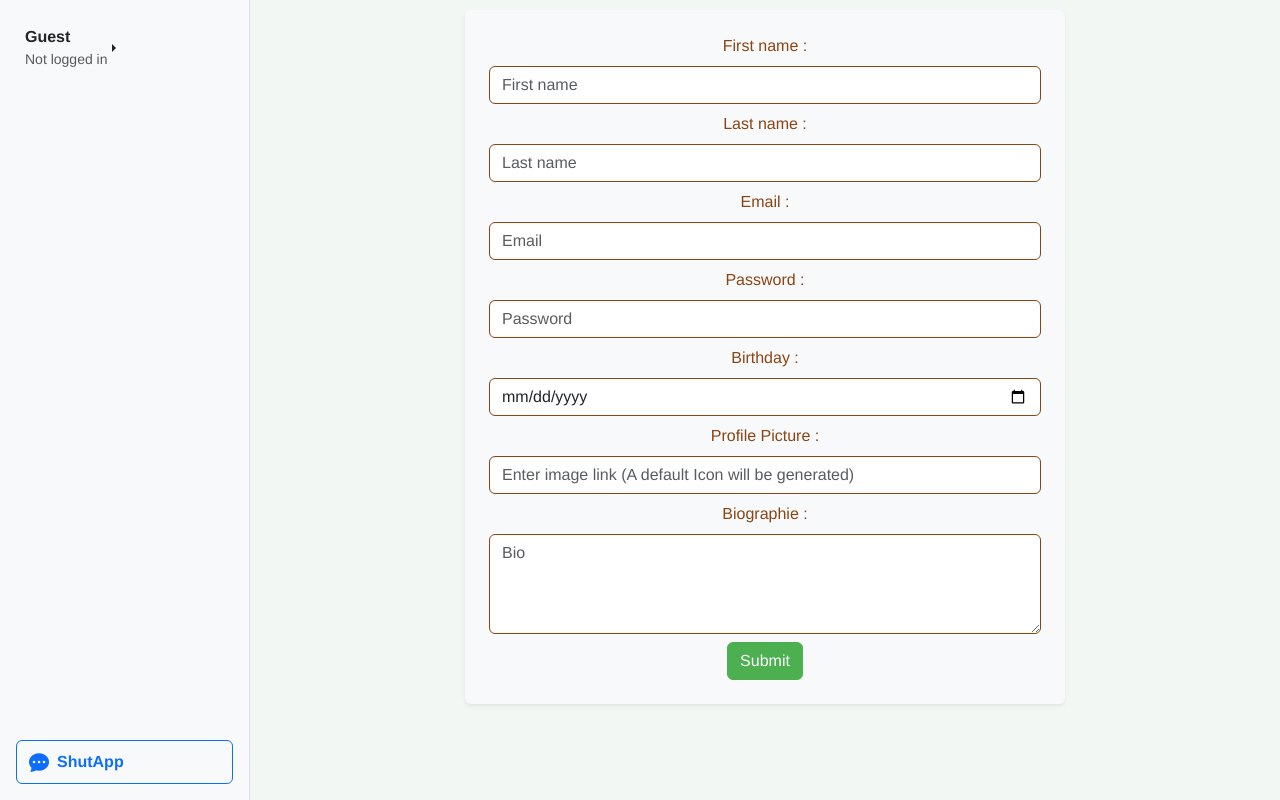
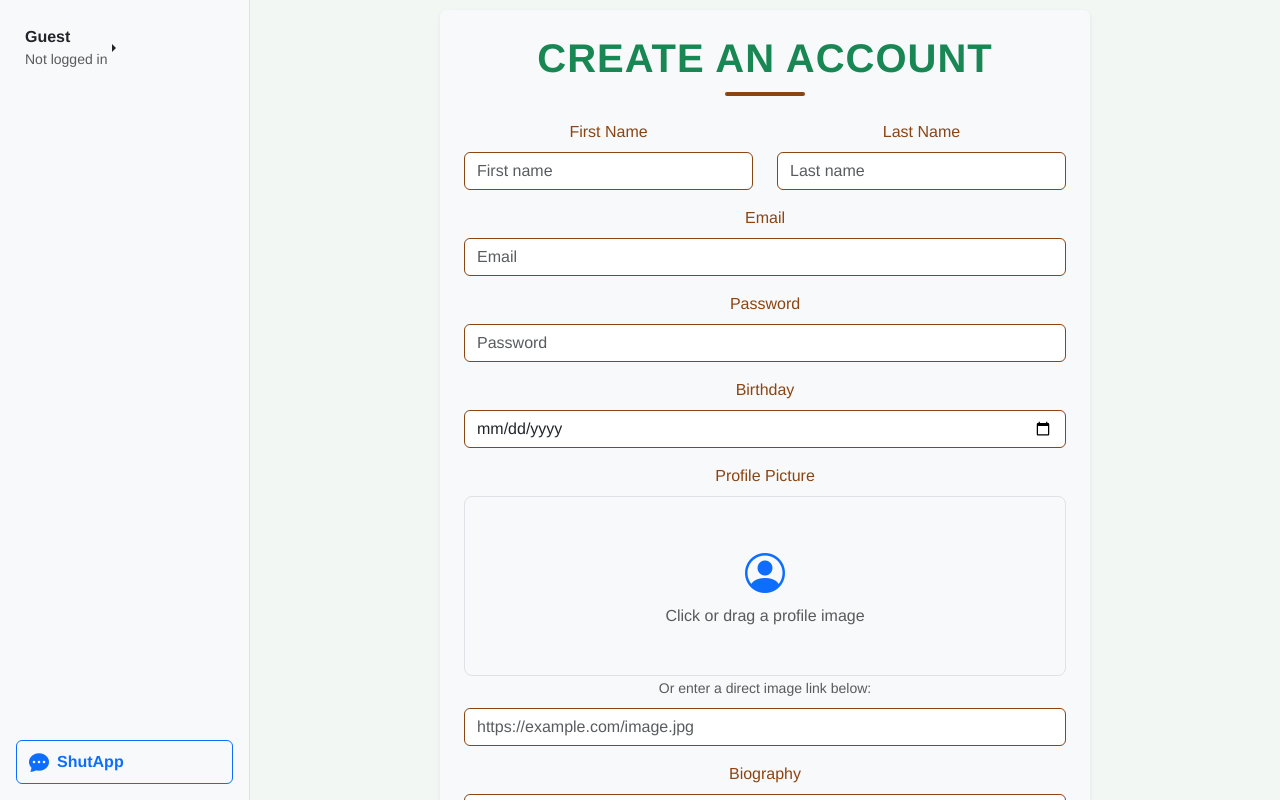
Before and after one commit to akito-sama/Chat-App, a Vue app: page /register in a window 1280 px wide. Built offline with nearby package versions, Linux system fonts and the light colour scheme; no server answers.

Commit message:
Image Upload Update

```diff
--- a/src/components/AuthBar.vue
+++ b/src/components/AuthBar.vue
@@ -45,7 +45,7 @@
       </ul>
     </div>
 
-    <!-- Notifications -->
+    <!-- Notifications
     <router-link
       v-if="logged_in"
       to="/notifs"
@@ -54,7 +54,7 @@
       title="Notifications"
     >
       <i class="bi bi-bell fs-5"></i>
-    </router-link>
+    </router-link> -->
 
     <!-- Spacer -->
     <div class="flex-grow-1"></div>
--- a/src/views/CreateGroup.vue
+++ b/src/views/CreateGroup.vue
@@ -30,11 +30,10 @@
       <div class="mb-3">
         <label class="form-label">Group Image</label>
         <div
-          class="border p-3 d-flex justify-content-center align-items-center"
+          class="upload-box border rounded-3 p-3 text-center position-relative"
           @dragover.prevent
           @drop="handleFileDrop"
           @click="triggerFileInput"
-          style="cursor: pointer; min-height: 150px"
         >
           <input
             type="file"
@@ -42,16 +41,27 @@
             class="d-none"
             @change="handleFileSelect"
           />
-          <span v-if="!groupPDP.value"
-            >Drag & Drop or Click to Upload Image</span
-          >
-          <img
-            v-if="groupPDP.value"
-            :src="groupPDP.value"
-            alt="Group Image"
-            class="img-fluid"
-            style="max-width: 100%; max-height: 150px; object-fit: cover"
-          />
+
+          <div v-if="!groupPDP" class="upload-placeholder">
+            <i class="bi bi-cloud-arrow-up fs-1 text-primary"></i>
+            <p class="text-muted mb-0">Click or drag an image here</p>
+          </div>
+
+          <div v-else class="position-relative">
+            <img
+              :src="groupPDP"
+              alt="Group Image"
+              class="img-fluid rounded shadow-sm"
+              style="max-height: 200px; object-fit: cover"
+            />
+            <button
+              type="button"
+              class="btn btn-sm btn-danger position-absolute top-0 end-0 m-2"
+              @click.stop="groupPDP = ''"
+            >
+              <i class="bi bi-x-lg"></i>
+            </button>
+          </div>
         </div>
       </div>
 
@@ -73,7 +83,6 @@
           </button>
 
           <ul class="dropdown-menu p-2 shadow show" v-if="dropdownOpen">
-            <!-- Search Users -->
             <input
               type="text"
               class="form-control mb-2"
@@ -84,11 +93,7 @@
               v-for="user in filtered_users"
               :key="user.id"
               class="dropdown-item d-flex align-items-center gap-2"
-              @click="
-                () => {
-                  selected.push(user.id);
-                }
-              "
+              @click="() => selected.push(user.id)"
               style="cursor: pointer"
             >
               <UserItem :UserId="user.id" />
@@ -106,6 +111,8 @@
 </template>
 
 <script setup>
+import { ref, computed, onMounted } from "vue";
+import { useRouter } from "vue-router";
 import { db } from "@/firebase";
 import {
   addDoc,
@@ -115,135 +122,166 @@ import {
   getDocs,
   updateDoc,
 } from "firebase/firestore";
-import { ref, computed, onMounted } from "vue";
-import { useRouter } from "vue-router";
 import UserItem from "../components/UserItem.vue";
 import getUser from "../composables/getUser";
-import {
-  getStorage,
-  ref as storageRef,
-  uploadBytesResumable,
-  getDownloadURL,
-} from "firebase/storage";
 
-const storage = getStorage(); // Initialize Firebase Storage
-
-// Define the `fileInput` reference here
-const fileInput = ref(null); // This reference will point to the file input element
-
-const groupsRef = collection(db, "groups");
-const authuser = getUser().user;
-const users = ref([]);
+// Refs & state
+const fileInput = ref(null);
 const name = ref("");
 const text = ref("");
 const search = ref("");
 const dropdownOpen = ref(false);
 const selected = ref([]);
-const groupPDP = ref(""); // Store image URL
+const groupPDP = ref("");
+const users = ref([]);
+const authuser = getUser().user;
+const groupsRef = collection(db, "groups");
 
-const filtered_users = computed(() => {
-  return users.value
-    .filter((user) => {
-      return (
+const router = useRouter();
+
+// Computed for user search
+const filtered_users = computed(() =>
+  users.value
+    .filter(
+      (user) =>
         user.firstname.toLowerCase().includes(search.value.toLowerCase()) &&
         !selected.value.includes(user.id) &&
-        authuser.value.uid != user.id
-      );
-    })
-    .slice(0, 15);
-});
+        authuser.value.uid !== user.id
+    )
+    .slice(0, 15)
+);
 
+// File input trigger
+const triggerFileInput = () => {
+  if (fileInput.value) fileInput.value.click();
+};
+
+// Upload helper (now included!)
+const uploadImage = async (file) => {
+  await uploadImageToGitHub(file);
+};
+
+// GitHub upload logic
+const uploadImageToGitHub = async (file) => {
+  const reader = new FileReader();
+  reader.onload = async () => {
+    const base64Content = reader.result.split(",")[1];
+    const fileName = `${Date.now()}_${file.name}`;
+    const repoOwner = "MouadBensafir";
+    const repoName = "ImageUpload";
+    const branch = "main";
+    const githubToken = "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";
+
+    const response = await fetch(
+      `https://api.github.com/repos/${repoOwner}/${repoName}/contents/${fileName}`,
+      {
+        method: "PUT",
+        headers: {
+          Authorization: `Bearer ${githubToken}`,
+          "Content-Type": "application/json",
+        },
+        body: JSON.stringify({
+          message: `Add group image ${fileName}`,
+          content: base64Content,
+        }),
+      }
+    );
+
+    if (!response.ok) {
+      console.error("GitHub Upload Error:", await response.text());
+      return;
+    }
+
+    const data = await response.json();
+    groupPDP.value = data.content.download_url;
+  };
+
+  reader.readAsDataURL(file);
+};
+
+// File input + drop logic
+const handleFileSelect = (event) => {
+  const file = event.target.files[0];
+  if (file) uploadImage(file);
+};
+
+const handleFileDrop = (event) => {
+  const file = event.dataTransfer.files[0];
+  if (file) uploadImage(file);
+};
+
+// Dropdown toggle
 const toggleDropdown = () => {
   dropdownOpen.value = !dropdownOpen.value;
 };
 
-const router = useRouter();
-
-// New helper function to trigger file input click
-const triggerFileInput = () => {
-  if (fileInput.value) {
-    fileInput.value.click(); // Use fileInput reference to trigger the click event
-  }
-};
-
-const handleFileSelect = (event) => {
-  const file = event.target.files[0];
-  if (file) {
-    uploadImage(file);
-  }
-};
-
-const handleFileDrop = (event) => {
-  const file = event.dataTransfer.files[0];
-  if (file) {
-    uploadImage(file);
-  }
-};
-
-const uploadImage = (file) => {
-  const storagePath = `groupImages/${Date.now()}_${file.name}`;
-  const fileRef = storageRef(storage, storagePath); // Use the storage instance
-  const uploadTask = uploadBytesResumable(fileRef, file);
-
-  uploadTask.on(
-    "state_changed",
-    (snapshot) => {
-      // Track progress if needed
-    },
-    (error) => {
-      console.log("Error uploading file:", error);
-    },
-    () => {
-      getDownloadURL(uploadTask.snapshot.ref).then((downloadURL) => {
-        groupPDP.value = downloadURL; // Store the download URL
-      });
-    }
-  );
-};
-
+// Form submit
 const handleSubmit = async () => {
   try {
-    let request = await addDoc(groupsRef, {
+    const request = await addDoc(groupsRef, {
       groupName: name.value,
       groupBio: text.value,
       groupMembers: selected.value,
-      groupPDP: groupPDP.value, // Save the image URL
+      groupPDP: groupPDP.value,
       groupAdmins: [authuser.value.uid],
       isPrivate: false,
       lastMessage: "",
     });
-  } catch (err) {
-    console.log("can't add group", err);
-  }
-  try {
+
+    // Update group refs for each user
     for (let i = 0; i < selected.value.length; i++) {
-      let userRef = doc(db, "users", selected.value[i]);
-      updateDoc(userRef, {
+      const userRef = doc(db, "users", selected.value[i]);
+      await updateDoc(userRef, {
         groups: arrayUnion(request.id),
       });
     }
-    let userRef = doc(db, "users", authuser.value.uid);
-    updateDoc(userRef, {
+
+    const creatorRef = doc(db, "users", authuser.value.uid);
+    await updateDoc(creatorRef, {
       groups: arrayUnion(request.id),
     });
+
+    // Cleanup
+    selected.value = [];
+    name.value = "";
+    text.value = "";
+    groupPDP.value = "";
+    dropdownOpen.value = false;
+    router.push("/");
   } catch (err) {
-    console.log("can't modify users", err);
+    console.error("Group creation error:", err);
   }
-  selected.value = [];
-  name.value = "";
-  text.value = "";
-  dropdownOpen.value = false;
-  router.push("/");
 };
 
+// Load users
 onMounted(async () => {
   const usersRef = collection(db, "users");
   const querySnapshot = await getDocs(usersRef);
   querySnapshot.forEach((doc) => {
-    users.value.push({
-      id: doc.id,
-      ...doc.data(),
-    });
+    users.value.push({ id: doc.id, ...doc.data() });
   });
 });
 </script>
+
+<style scoped>
+.upload-box {
+  background-color: #f8f9fa;
+  cursor: pointer;
+  transition: background-color 0.2s ease-in-out, border-color 0.2s;
+  min-height: 180px;
+  display: flex;
+  flex-direction: column;
+  justify-content: center;
+  align-items: center;
+}
+.upload-box:hover {
+  background-color: #e9ecef;
+  border-color: #0d6efd;
+}
+.upload-placeholder i {
+  transition: transform 0.3s ease-in-out;
+}
+.upload-box:hover .upload-placeholder i {
+  transform: scale(1.2);
+}
+</style>
--- a/src/views/Register.vue
+++ b/src/views/Register.vue
@@ -1,42 +1,85 @@
 <template>
   <div class="register-container">
     <form @submit.prevent="register" class="bg-light p-4 rounded shadow-sm">
-        <div class="mb-2">
-          <label for="firstname" class="form-label text-brown">First name :</label>
+      <h2 class="text-center text-success main-title mb-4">Create an Account</h2>
+
+      <!-- First & Last Name -->
+      <div class="row mb-3">
+        <div class="col">
+          <label for="firstname" class="form-label text-brown">First Name</label>
           <input type="text" id="firstname" placeholder="First name" v-model="firstname" class="form-control" />
         </div>
-        <div class="mb-2">
-          <label for="lastname" class="form-label text-brown">Last name :</label>
+        <div class="col">
+          <label for="lastname" class="form-label text-brown">Last Name</label>
           <input type="text" id="lastname" placeholder="Last name" v-model="lastname" class="form-control" />
         </div>
+      </div>
 
-        <div class="mb-2">
-          <label for="email" class="form-label text-brown">Email :</label>
+      <!-- Email & Password -->
+      <div class="mb-3">
+        <label for="email" class="form-label text-brown">Email</label>
         <input type="email" id="email" placeholder="Email" v-model="email" class="form-control" />
       </div>
 
-        <div class="mb-2">
-          <label for="password" class="form-label text-brown">Password :</label>
+      <div class="mb-3">
+        <label for="password" class="form-label text-brown">Password</label>
         <input type="password" id="password" placeholder="Password" v-model="password" class="form-control" />
       </div>
 
-        <div class="mb-2">
-          <label for="birthday" class="form-label text-brown">Birthday :</label>
+      <!-- Birthday -->
+      <div class="mb-3">
+        <label for="birthday" class="form-label text-brown">Birthday</label>
         <input type="date" id="birthday" v-model="birthday" class="form-control" />
       </div>
 
-        <div class="mb-2">
-          <label for="pdp" class="form-label text-brown">Profile Picture :</label>
-          <input type="text" id="pdp" placeholder="Enter image link (A default Icon will be generated)" v-model="pdp" class="form-control" />
+      <!-- Profile Picture Upload -->
+      <div class="mb-3">
+        <label class="form-label text-brown">Profile Picture</label>
+        <div
+          class="upload-box border rounded-3 p-3 text-center position-relative"
+          @dragover.prevent
+          @drop="handleFileDrop"
+          @click="triggerFileInput"
+        >
+          <input
+            type="file"
+            ref="fileInput"
+            class="d-none"
+            @change="handleFileSelect"
+          />
+          <div v-if="!pdp" class="upload-placeholder">
+            <i class="bi bi-person-circle fs-1 text-primary"></i>
+            <p class="text-muted mb-0">Click or drag a profile image</p>
+          </div>
+          <div v-else class="position-relative">
+            <img
+              :src="pdp"
+              alt="Profile Picture"
+              class="img-fluid rounded shadow-sm"
+              style="max-height: 200px; object-fit: cover"
+            />
+            <button
+              type="button"
+              class="btn btn-sm btn-danger position-absolute top-0 end-0 m-2"
+              @click.stop="pdp = ''"
+            >
+              <i class="bi bi-x-lg"></i>
+            </button>
+          </div>
+        </div>
+        <small class="form-text text-muted">Or enter a direct image link below:</small>
+        <input type="text" class="form-control mt-2" placeholder="https://example.com/image.jpg" v-model="pdp" />
       </div>
 
-        <div class="mb-2">
-          <label for="bio" class="form-label text-brown">Biographie :</label>
-          <textarea id="bio" placeholder="Bio" v-model="bio" class="form-control"></textarea>
+      <!-- Bio -->
+      <div class="mb-3">
+        <label for="bio" class="form-label text-brown">Biography</label>
+        <textarea id="bio" placeholder="Tell us about yourself..." v-model="bio" class="form-control"></textarea>
       </div>
 
+      <!-- Submit -->
       <div class="text-center">
-          <button type="submit" class="btn btn-success">Submit</button>
+        <button type="submit" class="btn btn-success px-4">Register</button>
       </div>
 
       <p v-if="error" class="text-danger text-center mt-3">{{ error }}</p>
@@ -44,11 +87,44 @@
   </div>
 </template>
 
+
 <script setup>
+import { ref } from 'vue';
 import useSignup from '@/composables/useSignup';
 
 const { email, password, firstname, lastname, bio, birthday, error, pdp, register } = useSignup();
+
+// File upload handlers
+const fileInput = ref(null);
+
+function triggerFileInput() {
+  fileInput.value?.click();
+}
+
+function handleFileSelect(event) {
+  const file = event.target.files[0];
+  if (file && file.type.startsWith('image/')) {
+    const reader = new FileReader();
+    reader.onload = () => {
+      pdp.value = reader.result;
+    };
+    reader.readAsDataURL(file);
+  }
+}
+
+function handleFileDrop(event) {
+  event.preventDefault();
+  const file = event.dataTransfer.files[0];
+  if (file && file.type.startsWith('image/')) {
+    const reader = new FileReader();
+    reader.onload = () => {
+      pdp.value = reader.result;
+    };
+    reader.readAsDataURL(file);
+  }
+}
 </script>
+
 
 <style scoped>
 .register-container {
@@ -58,16 +134,15 @@
   padding-top: 10px;
   padding-bottom: 40px;
   min-height: 100vh;
-    background-color: #f2f7f3; /* Optional: light green background */
+  background-color: #f2f7f3;
 }
 
 .main-title {
-    color: #1e6b21; /* duck green */
+  color: #1e6b21;
   font-size: 2.5rem;
   font-weight: 700;
   text-transform: uppercase;
   letter-spacing: 1px;
-    margin-top: 40px;
   position: relative;
 }
 
@@ -76,47 +151,59 @@
   display: block;
   width: 80px;
   height: 4px;
-    background-color: #8B4513; /* duck brown */
+  background-color: #8B4513;
   margin: 10px auto 0 auto;
   border-radius: 2px;
 }
 
 form {
   width: 100%;
-    max-width: 600px;
-  }
-
-  .text-success {
-    color: #4CAF50 !important; /* green text for heading */
-    margin-top: 20px;
+  max-width: 650px;
 }
 
 .text-brown {
-    color: #8B4513; /* brown text for labels */
+  color: #8B4513;
 }
 
 .bg-light {
-    background-color: #f9f9f9; /* light background for form */
+  background-color: #f9f9f9;
 }
 
 .form-control {
-    border: 1px solid #8B4513; /* brown border for input fields */
-  }
-
-  .btn-success {
-    background-color: #4CAF50; /* green button */
-    border-color: #4CAF50;
-  }
-
-  .btn-success:hover {
-    background-color: #45a049; /* slightly darker green on hover */
+  border: 1px solid #8B4513;
 }
 
 textarea.form-control {
   min-height: 100px;
 }
 
-  .error {
-    color: red;
+.btn-success {
+  background-color: #4CAF50;
+  border-color: #4CAF50;
 }
+.btn-success:hover {
+  background-color: #45a049;
+}
+
+.upload-box {
+  background-color: #f8f9fa;
+  cursor: pointer;
+  transition: background-color 0.2s ease-in-out, border-color 0.2s;
+  min-height: 180px;
+  display: flex;
+  flex-direction: column;
+  justify-content: center;
+  align-items: center;
+}
+.upload-box:hover {
+  background-color: #e9ecef;
+  border-color: #0d6efd;
+}
+.upload-placeholder i {
+  transition: transform 0.3s ease-in-out;
+}
+.upload-box:hover .upload-placeholder i {
+  transform: scale(1.2);
+}
+
 </style>
```
Lines whose indentation alone changed are shown as unchanged.
